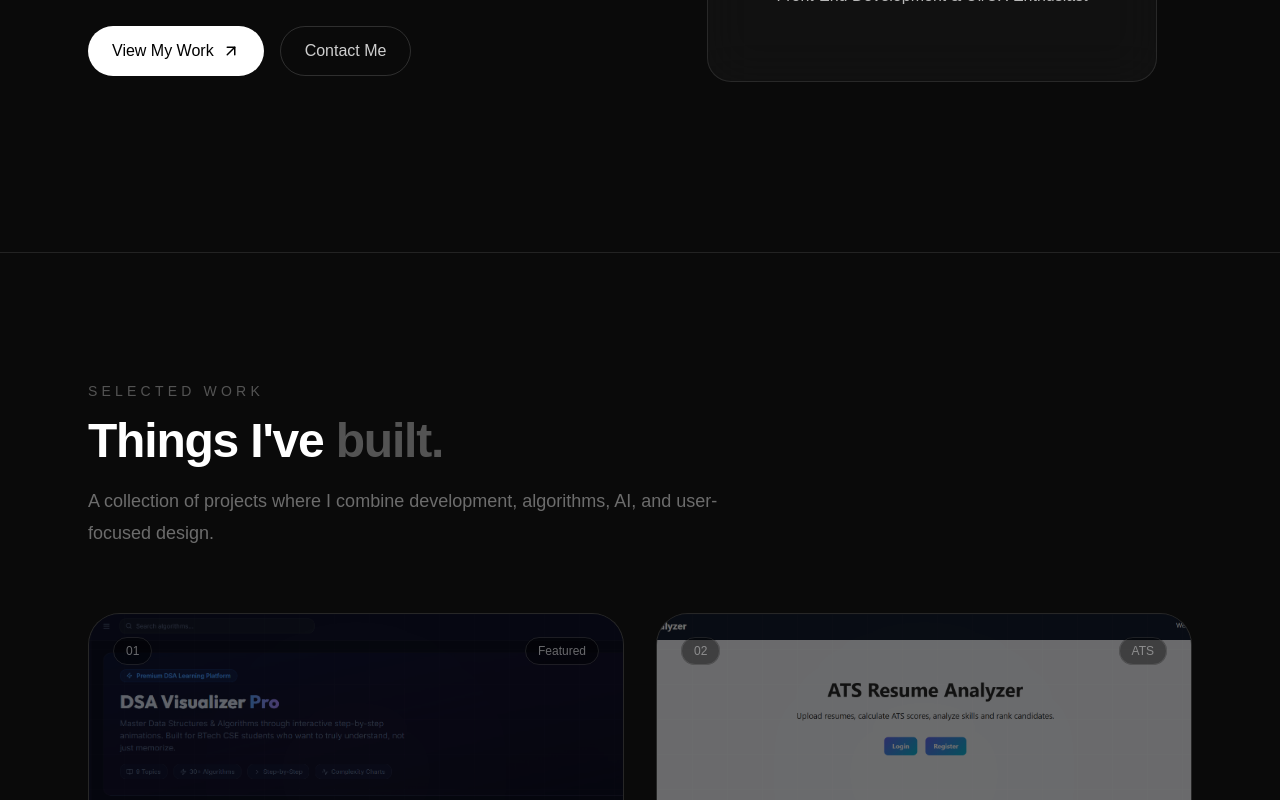
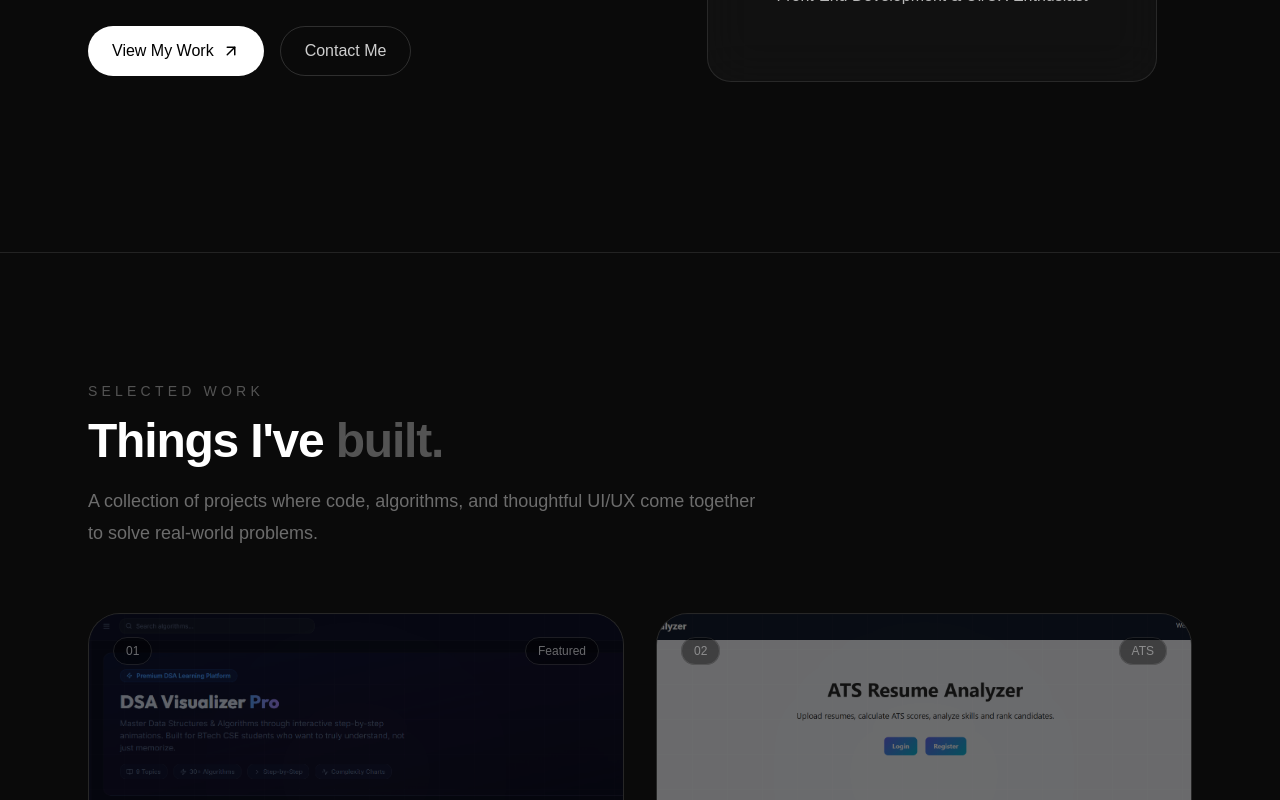
Before and after one commit to siddheshjadhav331-sys/Portfolio, a Next.js app: page / in a window 1280 px wide. Shown: the part 548-1348 px from the top of the page. Built offline with nearby package versions, Linux system fonts and the light colour scheme.

Commit message:
Fix profile image

```diff
--- a/app/page.tsx
+++ b/app/page.tsx
@@ -1,5 +1,5 @@
 "use client";
-
+import Image from "next/image";
 import { useEffect, useState } from "react";
 import { motion } from "framer-motion";
 import { ArrowUpRight, Menu, X, Mail } from "lucide-react";
@@ -332,10 +332,13 @@ export default function Home() {
 
                 {/* Profile photo */}
                 <div className="relative h-48 w-48 overflow-hidden rounded-full border border-white/20">
-                  <img
-                    src="/profile/siddhesh.png"
+                  <Image
+                    src="/profile/Siddhesh.png"
                     alt="Siddhesh Jadhav"
+                    width = {192}
+                    height = {192}
                     className="h-full w-full object-cover"
+                    priority
                   />
                 </div>
               </div>
@@ -373,8 +376,8 @@ export default function Home() {
             </h2>
 
             <p className="mt-5 max-w-2xl text-lg leading-8 text-white/40">
-              A collection of projects where I combine development,
-              algorithms, AI, and user-focused design.
+              A collection of projects where code, algorithms, and thoughtful UI/UX
+              come together to solve real-world problems.
             </p>
           </motion.div>
 
```
